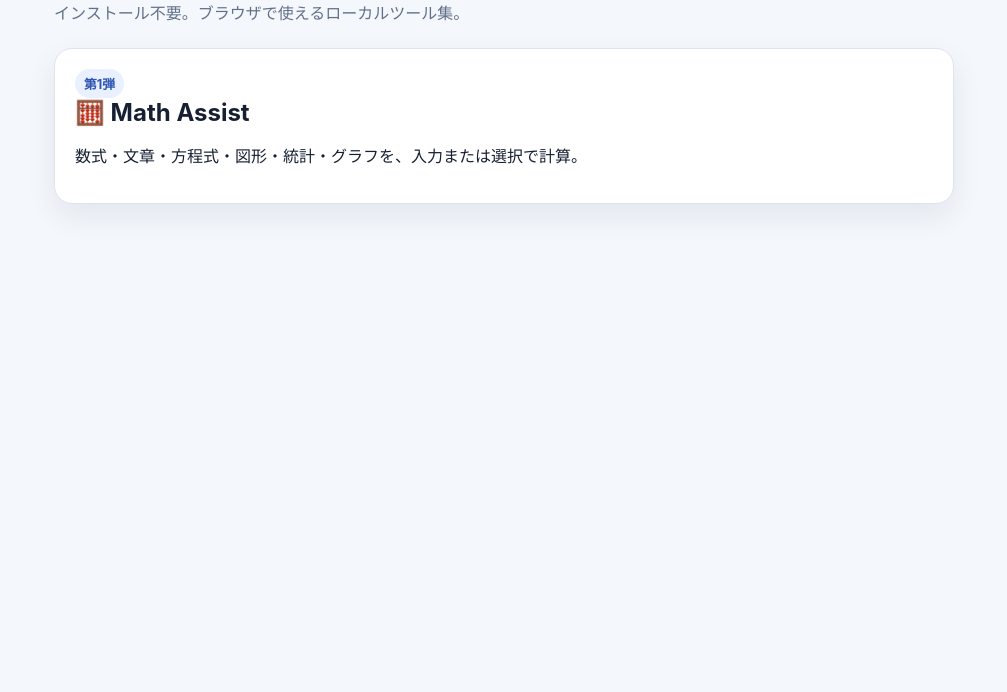
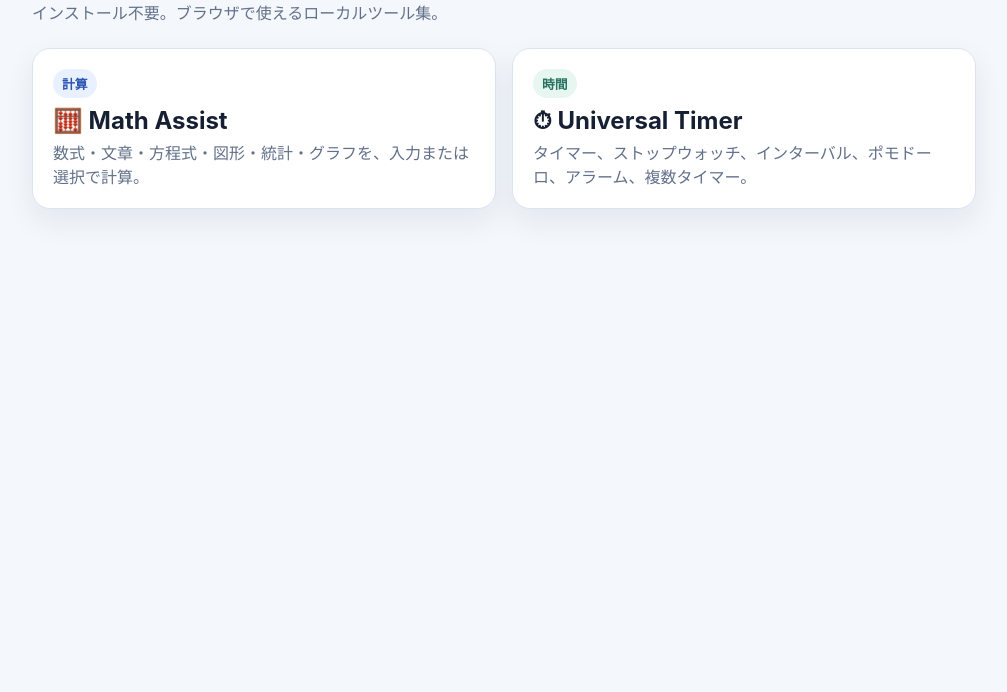
Before and after one commit to fuugafuu/pclocaltool, a plain HTML site: page index.html in a window 1280 px wide. Shown: the part 108-800 px from the top of the page, without its empty margins (136-1143 px from the left). Drawn offline with Linux system fonts and the light colour scheme.

Commit message:
Add Universal Timer to PC Local Tool home

```diff
--- a/index.html
+++ b/index.html
@@ -1 +1,22 @@
-<!doctype html><html lang="ja"><head><meta charset="utf-8"><meta name="viewport" content="width=device-width,initial-scale=1"><title>PC Local Tool</title><style>body{font-family:-apple-system,BlinkMacSystemFont,"Segoe UI","Yu Gothic UI",Meiryo,sans-serif;background:#f4f7fb;color:#172033;margin:0}.wrap{max-width:900px;margin:auto;padding:32px 18px}h1{margin-bottom:4px}.sub{color:#62708a}.card{display:block;margin-top:24px;background:#fff;border:1px solid #dce4f0;border-radius:18px;padding:20px;text-decoration:none;color:inherit;box-shadow:0 12px 30px rgba(31,55,92,.08)}.card h2{margin:0 0 5px}.badge{display:inline-block;background:#e9f0ff;color:#2d56b2;border-radius:999px;padding:5px 9px;font-size:.8rem;font-weight:700}</style></head><body><main class="wrap"><h1>PC Local Tool</h1><p class="sub">インストール不要。ブラウザで使えるローカルツール集。</p><a class="card" href="tools/math-assist/index.html"><span class="badge">第1弾</span><h2>🧮 Math Assist</h2><p>数式・文章・方程式・図形・統計・グラフを、入力または選択で計算。</p></a></main></body></html>
+<!doctype html>
+<html lang="ja">
+<head>
+<meta charset="utf-8">
+<meta name="viewport" content="width=device-width,initial-scale=1">
+<title>PC Local Tool</title>
+<style>
+:root{--bg:#f4f7fb;--text:#172033;--muted:#62708a;--line:#dce4f0;--brand:#3567d6}
+*{box-sizing:border-box}body{font-family:-apple-system,BlinkMacSystemFont,"Segoe UI","Yu Gothic UI",Meiryo,sans-serif;background:var(--bg);color:var(--text);margin:0}.wrap{max-width:980px;margin:auto;padding:32px 18px 50px}h1{margin-bottom:4px}.sub{color:var(--muted)}.grid{display:grid;grid-template-columns:repeat(2,minmax(0,1fr));gap:16px;margin-top:24px}.card{display:block;background:#fff;border:1px solid var(--line);border-radius:18px;padding:20px;text-decoration:none;color:inherit;box-shadow:0 12px 30px rgba(31,55,92,.08);transition:.15s transform,.15s box-shadow}.card:hover{transform:translateY(-2px);box-shadow:0 16px 34px rgba(31,55,92,.12)}.card h2{margin:8px 0 5px}.card p{margin:0;color:var(--muted)}.badge{display:inline-block;background:#e9f0ff;color:#2d56b2;border-radius:999px;padding:5px 9px;font-size:.8rem;font-weight:700}.badge.green{background:#e8f6f2;color:#27735f}@media(max-width:650px){.grid{grid-template-columns:1fr}}
+</style>
+</head>
+<body>
+<main class="wrap">
+<h1>PC Local Tool</h1>
+<p class="sub">インストール不要。ブラウザで使えるローカルツール集。</p>
+<div class="grid">
+<a class="card" href="tools/math-assist/index.html"><span class="badge">計算</span><h2>🧮 Math Assist</h2><p>数式・文章・方程式・図形・統計・グラフを、入力または選択で計算。</p></a>
+<a class="card" href="tools/universal-timer/index.html"><span class="badge green">時間</span><h2>⏱ Universal Timer</h2><p>タイマー、ストップウォッチ、インターバル、ポモドーロ、アラーム、複数タイマー。</p></a>
+</div>
+</main>
+</body>
+</html>
```
